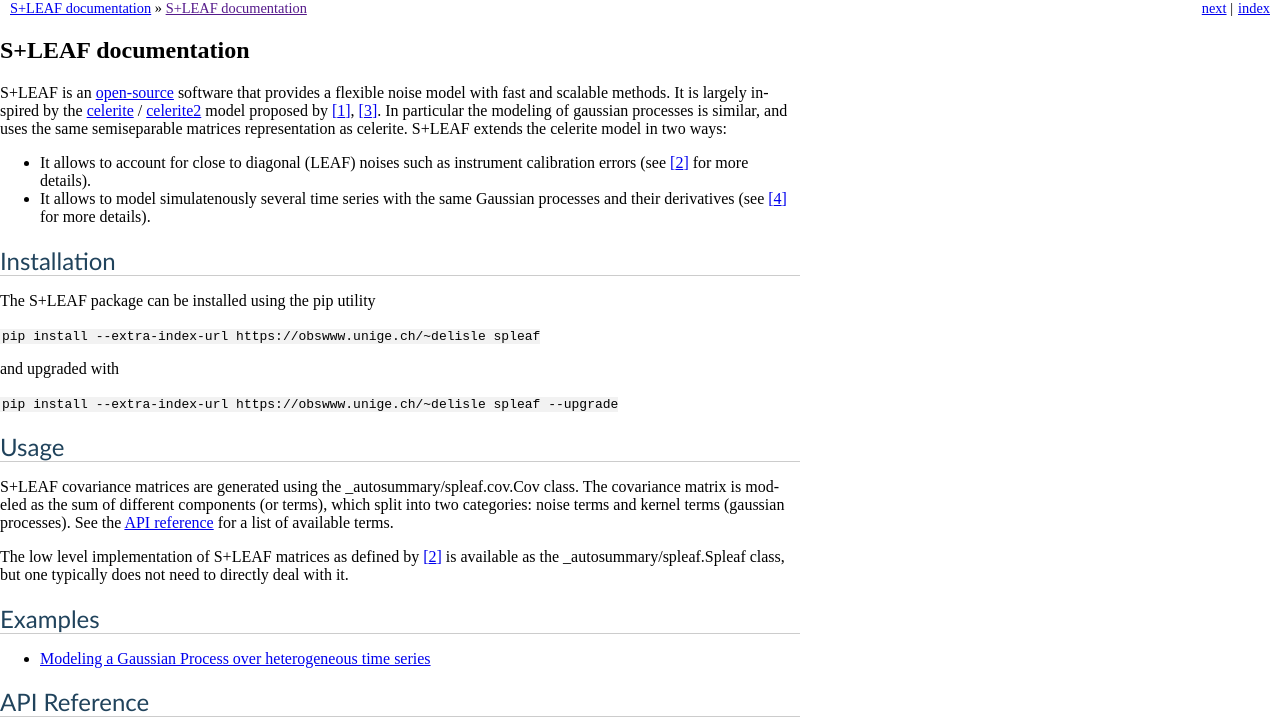
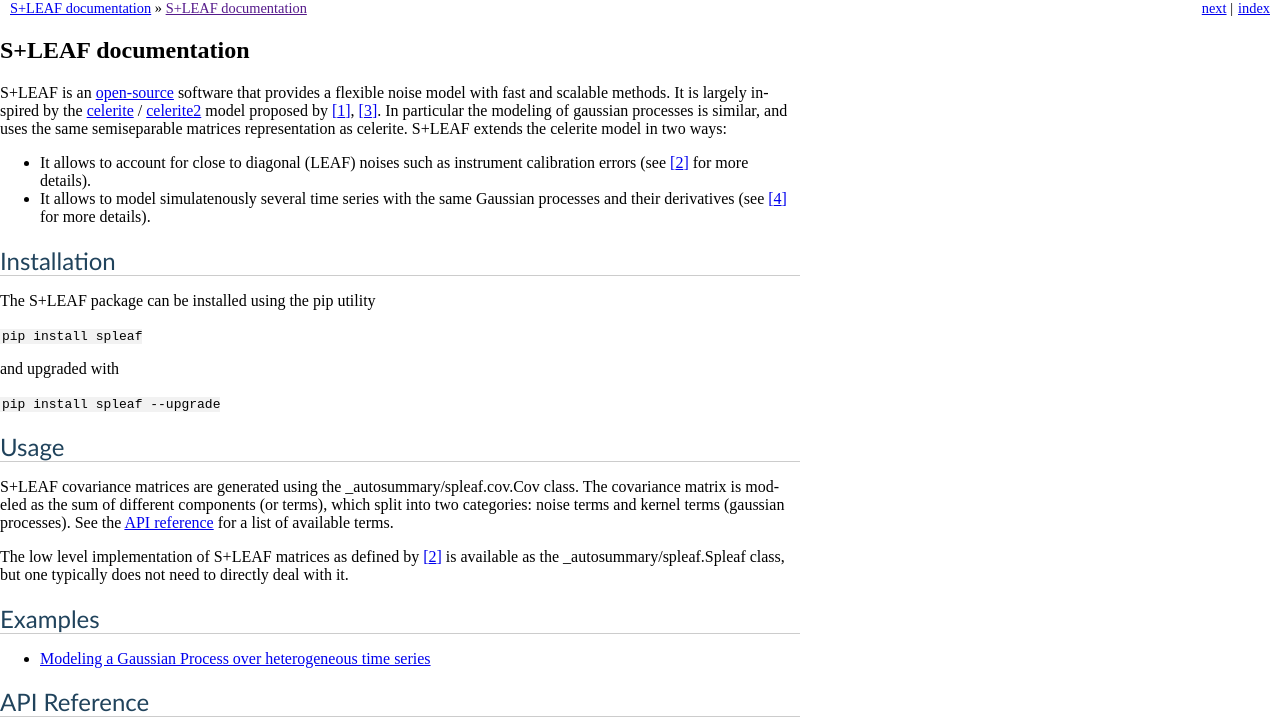
Before and after one commit to lgov/spleaf, a Sphinx documentation site: the page built from doc/source/index.rst, in a window 1280 px wide, cut to the strip 0-725 px from the top of the page. Built offline with Sphinx 7.4.7, drawn with Linux system fonts in a browser that asks for light colours; pages that are not in the unit, such as notebooks, are missing from menus; the version number could not be read and is left out.

```diff
--- a/doc/source/index.rst
+++ b/doc/source/index.rst
@@ -23,11 +23,11 @@ Installation
 
 The S+LEAF package can be installed using the pip utility
 
-``pip install --extra-index-url https://obswww.unige.ch/~delisle spleaf``
+``pip install spleaf``
 
 and upgraded with
 
-``pip install --extra-index-url https://obswww.unige.ch/~delisle spleaf --upgrade``
+``pip install spleaf --upgrade``
 
 Usage
 -----
--- a/setup.py
+++ b/setup.py
@@ -26,6 +26,8 @@ path = os.path.abspath(os.path.dirname(__file__))
 info = {}
 with open(os.path.join(path, 'spleaf', '__info__.py'), 'r') as f:
   exec(f.read(), info)
+with open('README.rst', 'r', encoding='utf-8') as readme:
+  long_description = readme.read()
 
 c_ext = Extension('spleaf.libspleaf',
   sources=['spleaf/pywrapspleaf.c', 'spleaf/libspleaf.c'],
@@ -37,6 +39,7 @@ setup(name=info['__title__'],
   author_email=info['__author_email__'],
   license=info['__license__'],
   description=info['__description__'],
+  long_description=long_description,
   url=info['__url__'],
   packages=['spleaf'],
   ext_modules=[c_ext],
--- a/spleaf_env.yml
+++ b/spleaf_env.yml
@@ -9,3 +9,4 @@ dependencies:
    - numpydoc
    - matplotlib
    - scipy
+   - twine
```
Also changed, not shown: .gitlab-ci.yml, 1 other file.
